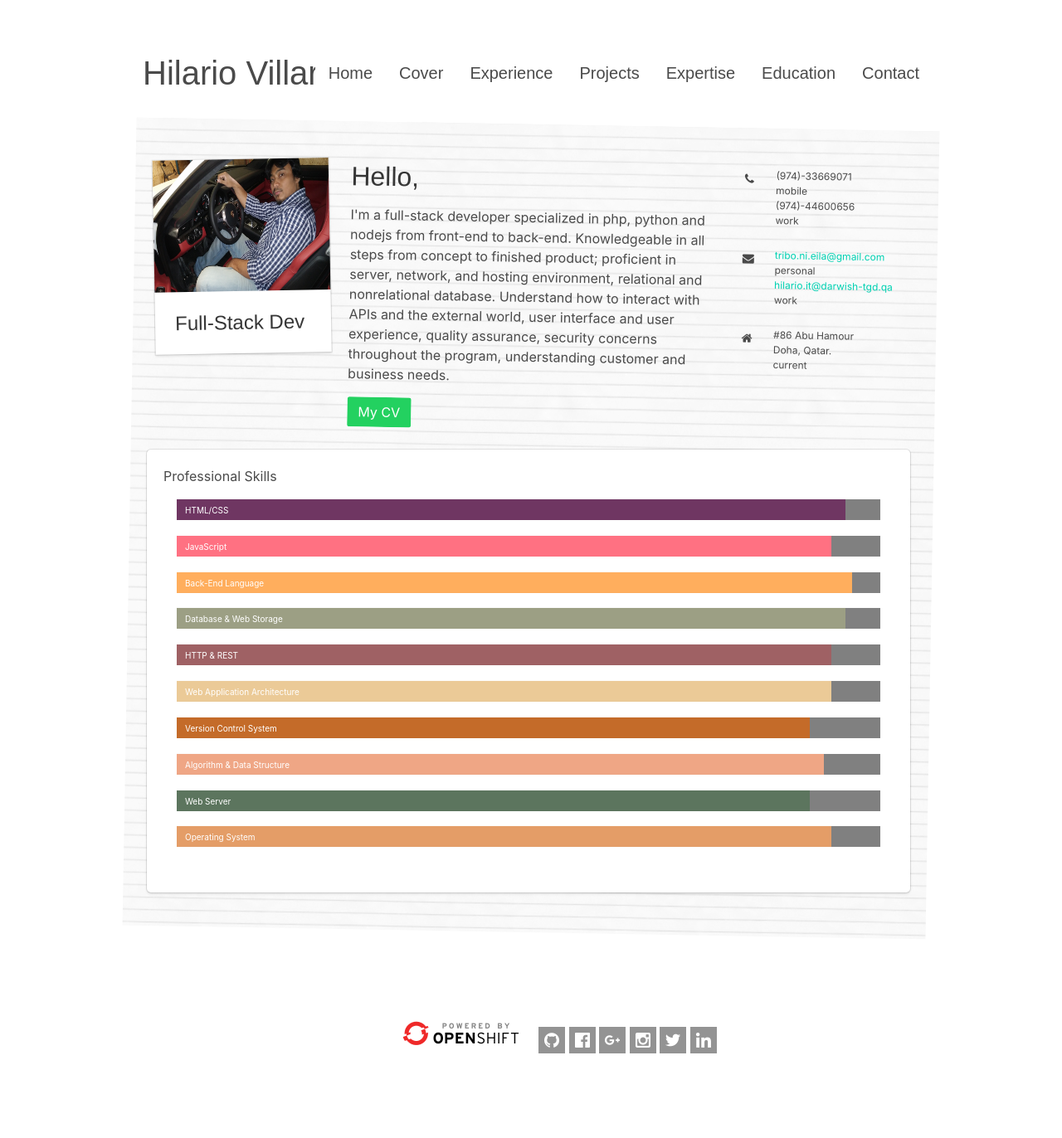
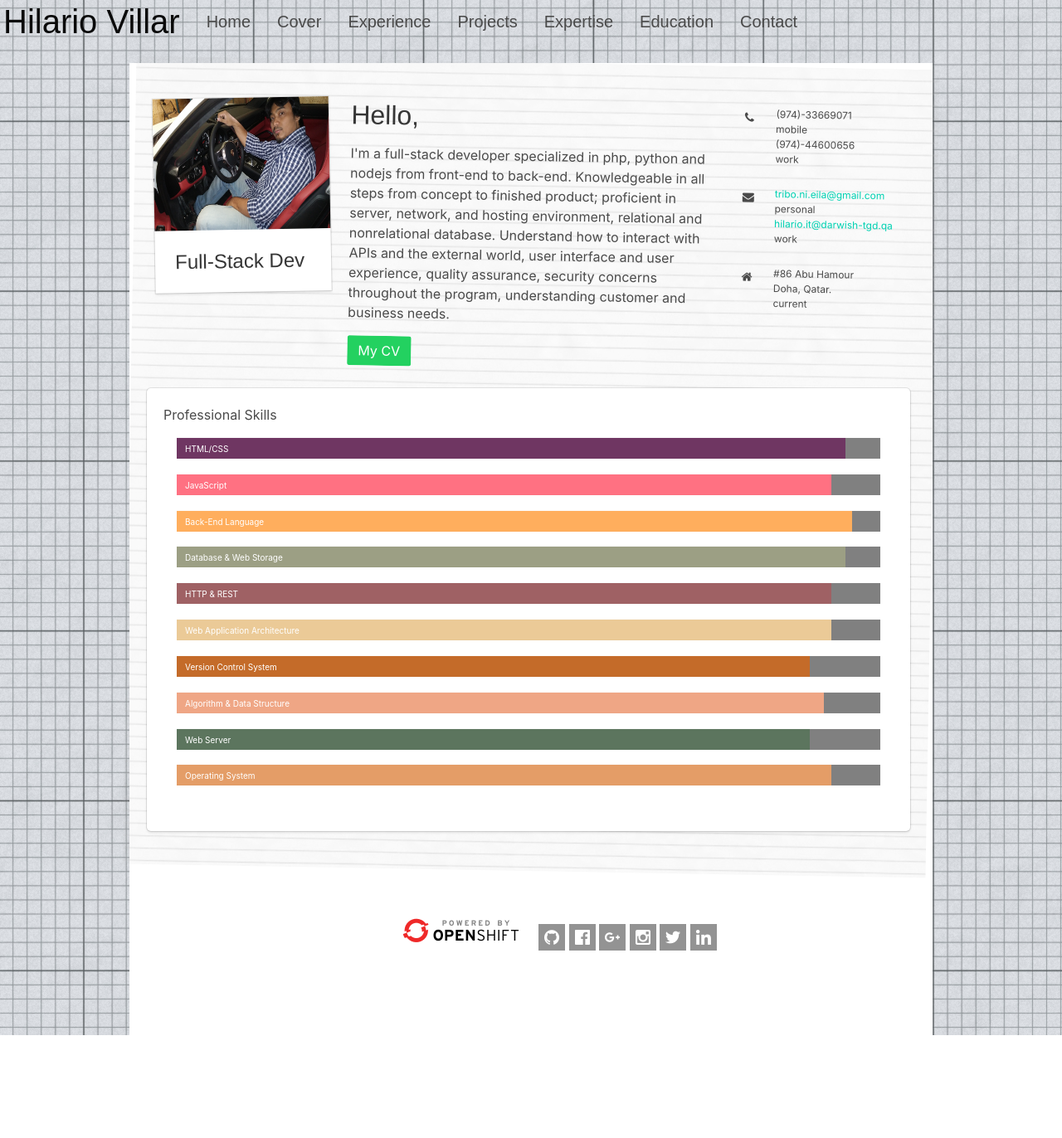
Before and after one commit to tribonieila/mypy-cv, a Python web app: template templates/index.html in a window 1280 px wide. Shown: the whole page at 83% size. After the commit the page ends 1248 px from the top, so only its background shows below. Run offline with Jinja, Linux system fonts and the light colour scheme; the template is opened without the code that fills it, so the values that code supplies are empty; some libraries are stand-ins or nearby versions; some web fonts are replaced.

Commit message:
first commit

```diff
--- a/app.py
+++ b/app.py
@@ -22,4 +22,5 @@ def projects():
    return render_template('projects.html')
 
 if __name__ == '__main__':
-   app.run(debug = True)
+    port = int(os.environ.get('PORT', 5000))
+   app.run(host='0.0.0.0', port=port, debug = True)
--- a/static/css/style.css
+++ b/static/css/style.css
@@ -3,12 +3,11 @@
 html {
   background-size: cover;
   background-size: contain;
-  /*background: url("/static/images/bg01.jpg");*/
+  background: url("/static/images/webtreats-paper-pattern-1-grey.jpg");
 
 }
 
 .container {
-  margin-top: 50px;
   max-width: 968px;
   background: #FFFFFF;
 
--- a/templates/layout.html
+++ b/templates/layout.html
@@ -14,10 +14,8 @@
 
   </head>
   <body>
-    <div class="container">
 
     <div class="columns">
-        <div class="column">
         <nav class="navbar">
           <div class="navbar-brand">
             <a class="navbar-item" href="/" id="head">Hilario Villar</a>
@@ -41,7 +39,9 @@
           </div>
         </nav>
     </div>
-      </div>
+
+    <div class="container">
+
 
       {% block body %}{% endblock %}
 
```
Also changed, not shown: requirements.txt (added, +53 -0 lines), static/images/webtreats-paper-pattern-1-grey.jpg (added), 1 other file. Lines whose indentation alone changed are shown as unchanged.
